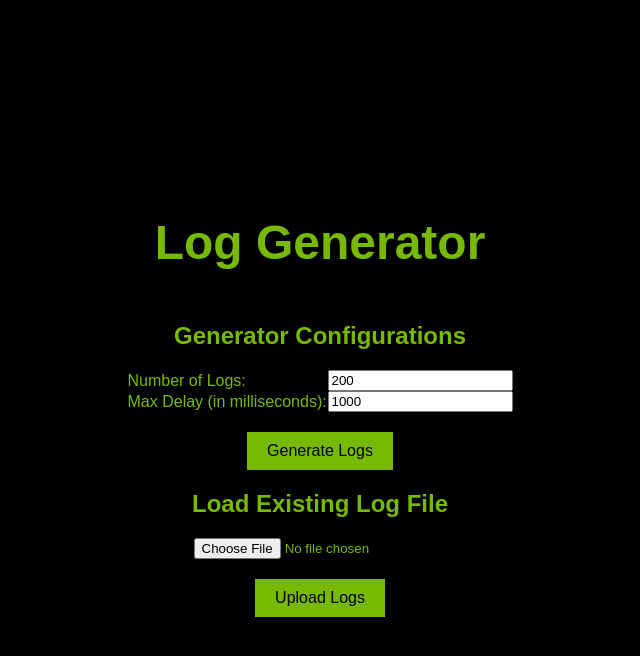
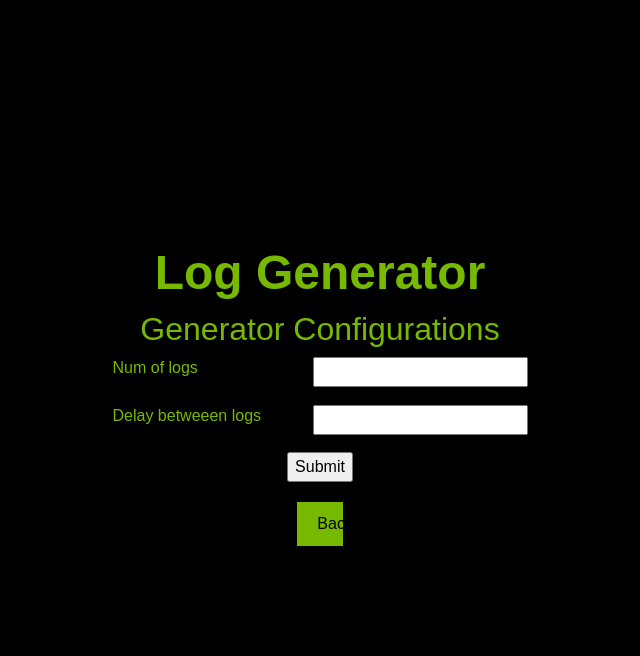
Before and after one commit to LevyMatan/UltimateFWlogger, a Flask app: template log_viewer/templates/log_generator.html in a window 1280 px wide. Shown: the top 656 px of the page, without its empty margins (320-960 px from the left). Run offline with Flask 3, Linux system fonts and the light colour scheme; the template is opened without the code that fills it, so the values that code supplies are empty, except form fields; form fields are guessed from the names that the template uses; some libraries are stand-ins or nearby versions.

Commit message:
chore: Update button styles and functionality for landing page and log generator

```diff
--- a/log_viewer/static/log_generator/scripts.js
+++ b/log_viewer/static/log_generator/scripts.js
@@ -1,14 +1,3 @@
-function generateLogs(num_of_logs, max_delay_ms) {
-    fetch(`/sample_log_gen?num_of_logs=${num_of_logs}&max_delay_ms=${max_delay_ms}`, {
-        method: 'GET',
-    })
-    .then(response => response.json())
-    .then(data => console.log(data))
-    .catch((error) => {
-        console.error('Error:', error);
-    });
-}
-
 function uploadLogs() {
     var fileInput = document.getElementById('logFile');
     var filePath = fileInput.value;
--- a/log_viewer/static/log_generator/styles.css
+++ b/log_viewer/static/log_generator/styles.css
@@ -41,12 +41,22 @@
     flex-grow: 1;
 }
 
-.generator-button {
+.button {
     margin-top: 20px;
     padding: 10px 20px;
     font-size: 16px;
     background-color: #76b900;
     color: #000;
     border: none;
+}
 
+.button-container {
+    display: flex;
+    flex-direction: column;
+    align-items: center;
 }
+.button-container a {
+    margin-bottom: 10px;
+    width: 60%;
+    text-decoration: none;
+}
--- a/log_viewer/templates/landing_page.html
+++ b/log_viewer/templates/landing_page.html
@@ -8,9 +8,9 @@
     <div>
         <h1 class="title">PHY LOGGER</h1>
         <div class="button-container">
-            <button class="button" onclick="goToLogs();">Go to Logs</button>
-            <button class="button" onclick="goToGenerator();">Go to Log Generator</button>
-            <button class="button" id="configureDeviceButton">Configure Device</button>
+            <a class="button" href="{{url_for('get_logs')}}">Go to Logs</a>
+            <a class="button" href="{{url_for('generator_page')}}">Go to Log Generator</a>
+            <a class="button" id="configureDeviceButton">Configure Device</a>
 
         </div>
     </div>
--- a/log_viewer/templates/log_generator.html
+++ b/log_viewer/templates/log_generator.html
@@ -2,31 +2,37 @@
 <html>
 <head>
     <title>Log Generator</title>
+    <link rel="stylesheet" href="https://stackpath.bootstrapcdn.com/bootstrap/4.3.1/css/bootstrap.min.css">
     <link rel="stylesheet" href="{{ url_for('static', filename='log_generator/styles.css') }}">
 </head>
 <body>
     <div class="container">
         <h1 class="title">Log Generator</h1>
-        <form>
+        <form method="POST">
             <h2>Generator Configurations</h2>
             <div class="form-group">
-                <label for="numLogs">Number of Logs:</label>
-                <input type="number" id="numLogs" name="numLogs" value="200" required>
+                {{ log_generator_form.csrf_token }}
+                {{ log_generator_form.num_of_logs.label }}
+                {{ log_generator_form.num_of_logs }}
             </div>
             <div class="form-group">
-                <label for="maxDelay">Max Delay (in milliseconds):</label>
-                <input type="number" id="maxDelay" name="maxDelay" value="1000" required>
+                {{ log_generator_form.delay_betweeen_logs.label }}
+                {{ log_generator_form.delay_betweeen_logs }}
             </div>
-            <button type="button" class="generator-button" onclick="generateLogs(document.getElementById('numLogs').value, document.getElementById('maxDelay').value)">Generate Logs</button>
+            <div class="form-submit">
+                {{ log_generator_form.submit }}
+            </div>
         </form>
-
-        <h2>Load Existing Log File</h2>
+    <div class="button-container">
+        <a class="button" href="{{url_for('index')}}">Back</a>
+    </div>
+        <!-- <h2>Load Existing Log File</h2>
         <form id="uploadForm">
             <div class="form-group">
                 <input type="file" id="logFile" name="logFile">
             </div>
             <button type="button" class="generator-button" onclick="uploadLogs()">Upload Logs</button>
-        </form>
+        </form> -->
     </div>
 
     <script src="{{ url_for('static', filename='log_generator/scripts.js') }}"></script>
```
Also changed, not shown: log_viewer/static/landing_page/scripts.js (deleted, +0 -16 lines), log_viewer/static/landing_page/styles.css (+4 -3 lines), log_viewer/static/log_viewer/scripts.js (+32 -2 lines), log_viewer/templates/log_viewer.html (+17 -8 lines).
